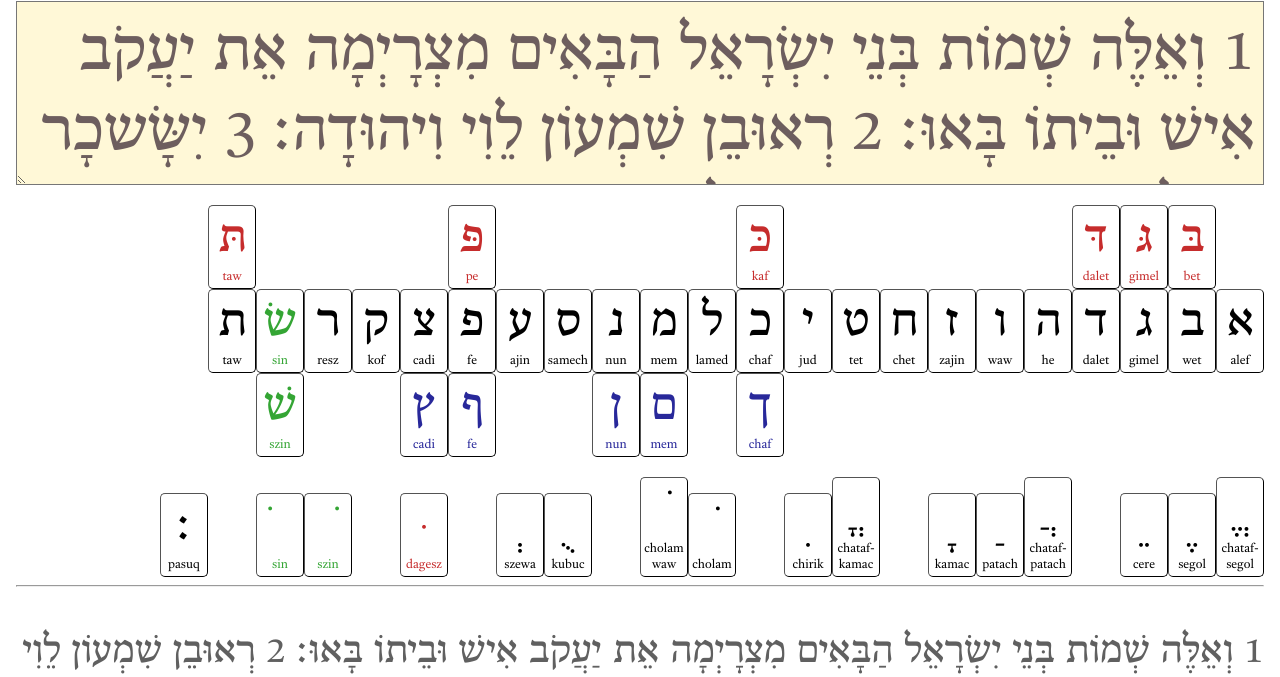
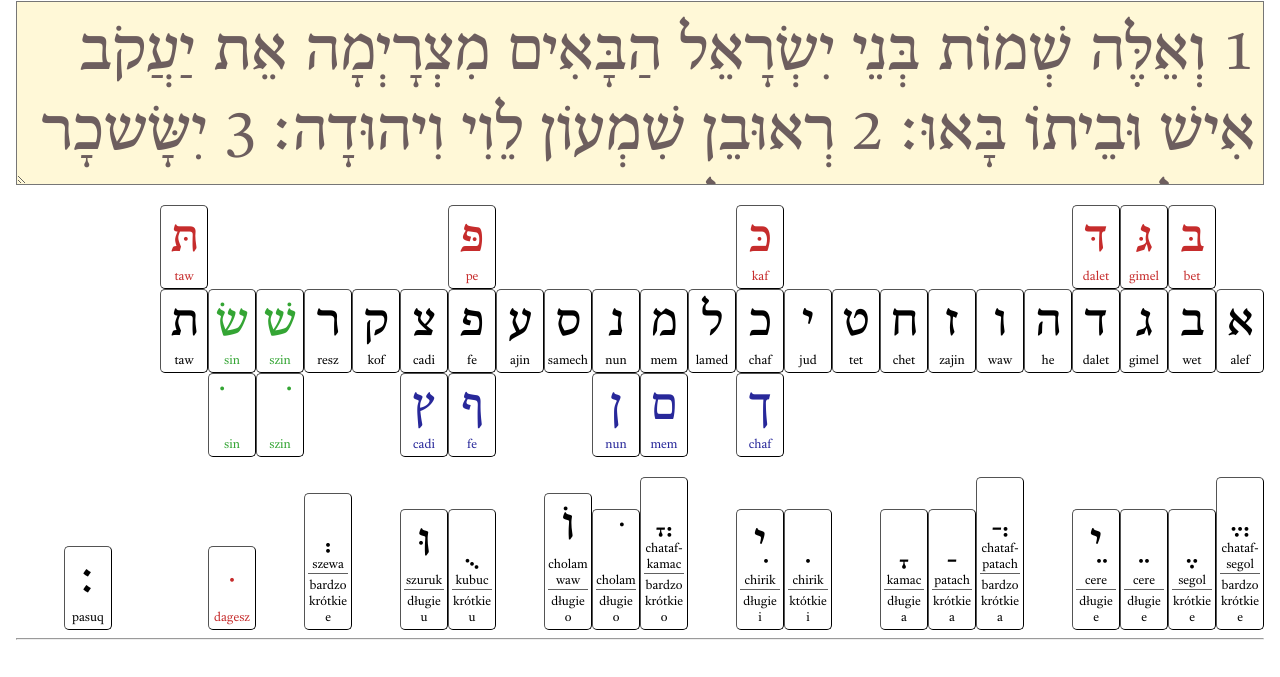
Before and after one commit to gedeonix/hebrew, a website: page public/keyboard.html in a window 1280 px wide. Shown: the part 71-748 px from the top of the page. Drawn offline with nearby package versions, Linux system fonts and the light colour scheme.

Commit message:
fix keyboard

```diff
--- a/public/css/style.css
+++ b/public/css/style.css
@@ -83,6 +83,12 @@ body {
   font-size: 0.8rem;
 }
 
+.key_info {
+    border-top: #606060 1px solid;
+    padding-top: 4px;
+    font-size: 0.8rem;
+}
+
 .key_space {
   display: inline-block;
   width: 3rem;
--- a/public/keyboard.html
+++ b/public/keyboard.html
@@ -41,6 +41,7 @@
       <div class="key key_space"></div>
       <div class="key key_space"></div>
       <div class="key key_space"></div>
+      <div class="key key_space"></div>
       <button class="key hebrew hebrew-red" type="button" @click="key('תּ')">תּ<div class="key_name">taw</div></button>
     </div>
 
@@ -65,6 +66,7 @@
       <button class="key hebrew" type="button" @click="key('צ')">צ<div class="key_name">cadi</div></button>
       <button class="key hebrew" type="button" @click="key('ק')">ק<div class="key_name">kof</div></button>
       <button class="key hebrew" type="button" @click="key('ר')">ר<div class="key_name">resz</div></button>
+      <button class="key hebrew hebrew-green" type="button" @click="key('שׁ')">שׁ<div class="key_name">szin</div></button>
       <button class="key hebrew hebrew-green" type="button" @click="key('שׂ')">שׂ<div class="key_name">sin</div></button>
       <button class="key hebrew" type="button" @click="key('ת')">ת<div class="key_name">taw</div></button>
     </div>
@@ -90,29 +92,34 @@
       <button class="key hebrew hebrew-blue" type="button" @click="key('ץ')">ץ<div class="key_name">cadi</div></button>
       <div class="key key_space"></div>
       <div class="key key_space"></div>
-      <button class="key hebrew hebrew-green" type="button" @click="key('שׁ')">שׁ<div class="key_name">szin</div></button>
+      <button class="key hebrew hebrew-green" type="button" @click="key('ׁ')">ׁ<div class="key_name">szin</div></button>
+      <button class="key hebrew hebrew-green" type="button" @click="key('ׂ')">ׂ<div class="key_name">sin</div></button>
       <div class="key key_space"></div>
     </div>
 
     <br>
 
     <div dir="rtl">
-      <button class="key hebrew" type="button" @click="key('ֱ')">ֱ<div class="key_name">chataf-segol</div></button>
-      <button class="key hebrew" type="button" @click="key('ֶ')">ֶ<div class="key_name">segol</div></button>
-      <button class="key hebrew" type="button" @click="key('ֵ')">ֵ<div class="key_name">cere</div></button>
+      <button class="key hebrew" type="button" @click="key('ֱ')">ֱ<div class="key_name">chataf-segol</div><div class="key_info">bardzo krótkie e</div></button>
+      <button class="key hebrew" type="button" @click="key('ֶ')">ֶ<div class="key_name">segol</div><div class="key_info">krótkie e</div></button>
+      <button class="key hebrew" type="button" @click="key('ֵ')">ֵ<div class="key_name">cere</div><div class="key_info">długie e</div></button>
+      <button class="key hebrew" type="button" @click="key('ֵי')">ֵי<div class="key_name">cere</div><div class="key_info">długie e</div></button>
       <div class="key key_space"></div>
-      <button class="key hebrew" type="button" @click="key('ֲ')">ֲ<div class="key_name">chataf-patach</div></button>
-      <button class="key hebrew" type="button" @click="key('ַ')">ַ<div class="key_name">patach</div></button>
-      <button class="key hebrew" type="button" @click="key('ָ')">ָ<div class="key_name">kamac</div></button>
+      <button class="key hebrew" type="button" @click="key('ֲ')">ֲ<div class="key_name">chataf-patach</div><div class="key_info">bardzo krótkie a</div></button>
+      <button class="key hebrew" type="button" @click="key('ַ')">ַ<div class="key_name">patach</div><div class="key_info">krótkie a</div></button>
+      <button class="key hebrew" type="button" @click="key('ָ')">ָ<div class="key_name">kamac</div><div class="key_info">długie a</div></button>
       <div class="key key_space"></div>
-      <button class="key hebrew" type="button" @click="key('ֳ')">ֳ<div class="key_name">chataf-kamac</div></button>
-      <button class="key hebrew" type="button" @click="key('ִ')">ִ<div class="key_name">chirik</div></button>
+      <button class="key hebrew" type="button" @click="key('ִ')">ִ<div class="key_name">chirik</div><div class="key_info">któtkie i</div></button>
+      <button class="key hebrew" type="button" @click="key('ִי')">ִי<div class="key_name">chirik</div><div class="key_info">długie i</div></button>
       <div class="key key_space"></div>
-      <button class="key hebrew" type="button" @click="key('ֹ')">ֹ<div class="key_name">cholam</div></button>
-      <button class="key hebrew" type="button" @click="key('ֺ')">ֺ<div class="key_name">cholam waw</div></button>
+      <button class="key hebrew" type="button" @click="key('ֳ')">ֳ<div class="key_name">chataf-kamac</div><div class="key_info">bardzo krótkie o</div></button>
+      <button class="key hebrew" type="button" @click="key('ֹ')">ֹ<div class="key_name">cholam</div><div class="key_info">długie o</div></button>
+      <button class="key hebrew" type="button" @click="key('וֺ')">וֺ<div class="key_name">cholam waw</div><div class="key_info">długie o</div></button>
       <div class="key key_space"></div>
-      <button class="key hebrew" type="button" @click="key('ֻ')">ֻ<div class="key_name">kubuc</div></button>
-      <button class="key hebrew" type="button" @click="key('ְ')">ְ<div class="key_name">szewa</div></button>
+      <button class="key hebrew" type="button" @click="key('ֻ')">ֻ<div class="key_name">kubuc</div><div class="key_info">krótkie u</div></button>
+      <button class="key hebrew" type="button" @click="key('וּ')">וּ<div class="key_name">szuruk</div><div class="key_info">długie u</div></button>
+      <div class="key key_space"></div>
+      <button class="key hebrew" type="button" @click="key('ְ')">ְ<div class="key_name">szewa</div><div class="key_info">bardzo krótkie e</div></button>
       <div class="key key_space"></div>
       <button class="key hebrew hebrew-red" type="button" @click="key('ּ')">ּ<div class="key_name">dagesz</div></button>
       <!--
@@ -121,8 +128,6 @@
       <button class="key hebrew" type="button" @click="key('ֿ')">ֿ</button>
       -->
       <div class="key key_space"></div>
-      <button class="key hebrew hebrew-green" type="button" @click="key('ׁ')">ׁ<div class="key_name">szin</div></button>
-      <button class="key hebrew hebrew-green" type="button" @click="key('ׂ')">ׂ<div class="key_name">sin</div></button>
       <div class="key key_space"></div>
       <button class="key hebrew" type="button" @click="key('׃')">׃<div class="key_name">pasuq</div></button>
     </div>
```
